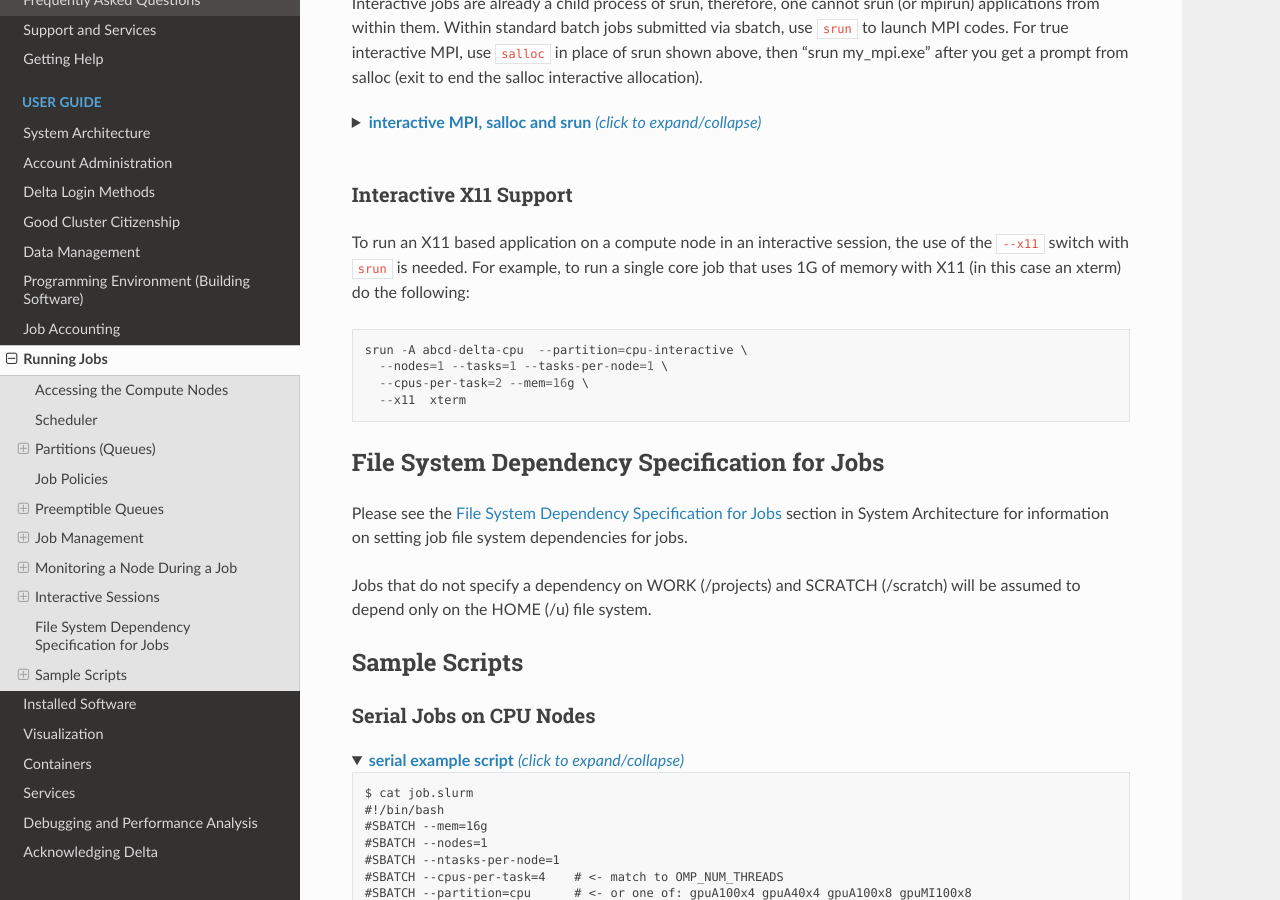
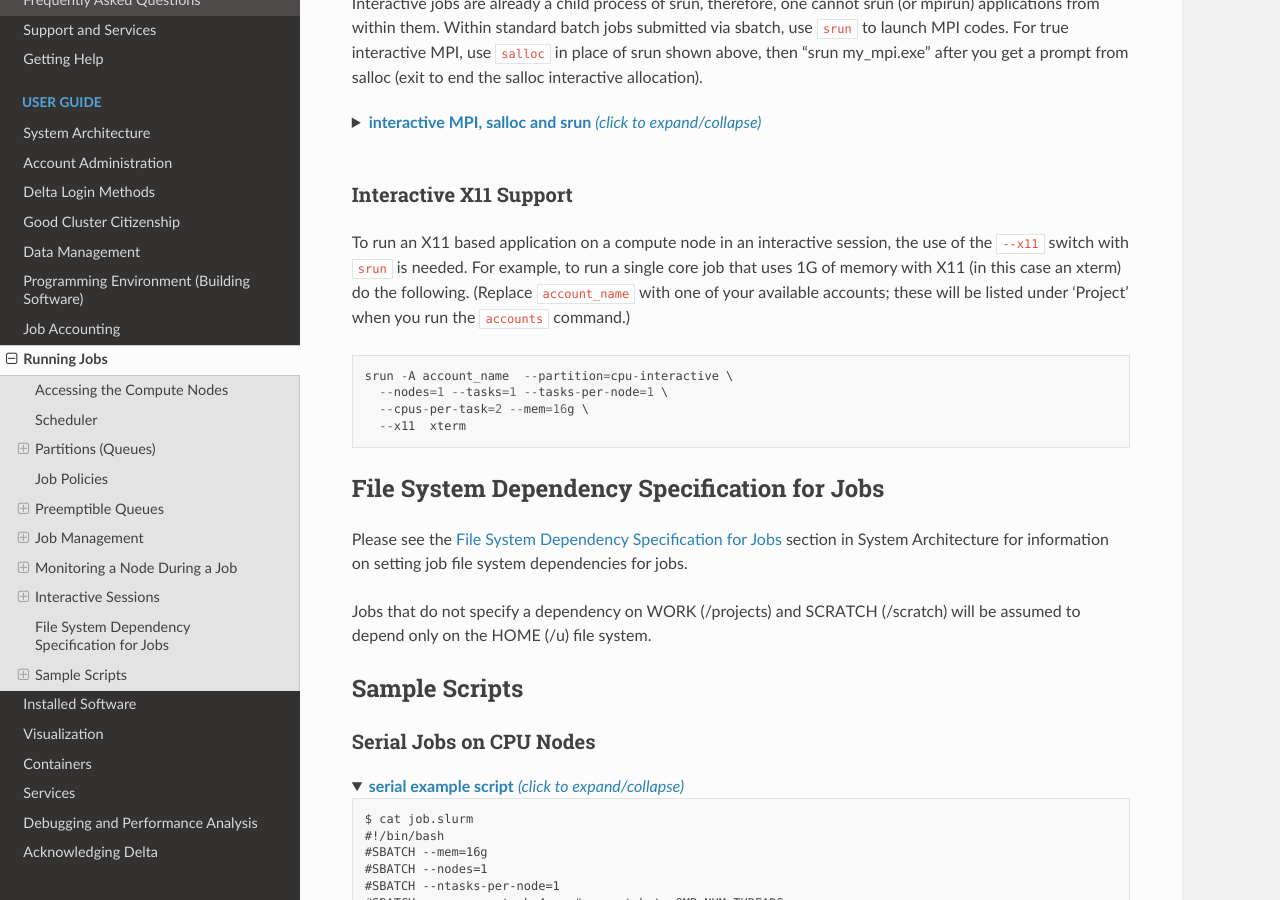
Before and after one commit to ncsa/Delta_doc, a Sphinx documentation site: the page built from docs/source/user_guide/running_jobs.rst, in a window 1280 px wide and 900 px high, scrolled down 13946 px. Built offline with Sphinx 7.4.7 and the Read the Docs theme 2.0.0, drawn with Linux system fonts in a browser that asks for light colours.

Commit message:
Update running_jobs.rst a few more example script updates
found a few more account_names to update in example scripts

```diff
--- a/docs/source/user_guide/running_jobs.rst
+++ b/docs/source/user_guide/running_jobs.rst
@@ -619,10 +619,12 @@ For true interactive MPI, use ``salloc`` in place of srun shown above, then "sru
    <details>
    <summary><a><b>interactive MPI, salloc and srun</b> <i>(click to expand/collapse)</i></a></summary>
 
+(Replace ``account_name`` with one of your available accounts; these will be listed under 'Project' when you run the ``accounts`` command.)
+
 .. code-block::
 
    [arnoldg@dt-login01 collective]$ cat osu_reduce.salloc
-   salloc --account=bbka-delta-cpu --partition=cpu-interactive \
+   salloc --account=account_name --partition=cpu-interactive \
      --nodes=2 --tasks-per-node=4 \
      --cpus-per-task=2 --mem=0
 
@@ -670,11 +672,11 @@ Interactive X11 Support
 ~~~~~~~~~~~~~~~~~~~~~~~
 
 To run an X11 based application on a compute node in an interactive session, the use of the ``--x11`` switch with ``srun`` is needed.
-For example, to run a single core job that uses 1G of memory with X11 (in this case an xterm) do the following:
+For example, to run a single core job that uses 1G of memory with X11 (in this case an xterm) do the following. (Replace ``account_name`` with one of your available accounts; these will be listed under 'Project' when you run the ``accounts`` command.)
 
 .. code-block::
 
-   srun -A abcd-delta-cpu  --partition=cpu-interactive \
+   srun -A account_name  --partition=cpu-interactive \
      --nodes=1 --tasks=1 --tasks-per-node=1 \
      --cpus-per-task=2 --mem=16g \
      --x11  xterm
```
